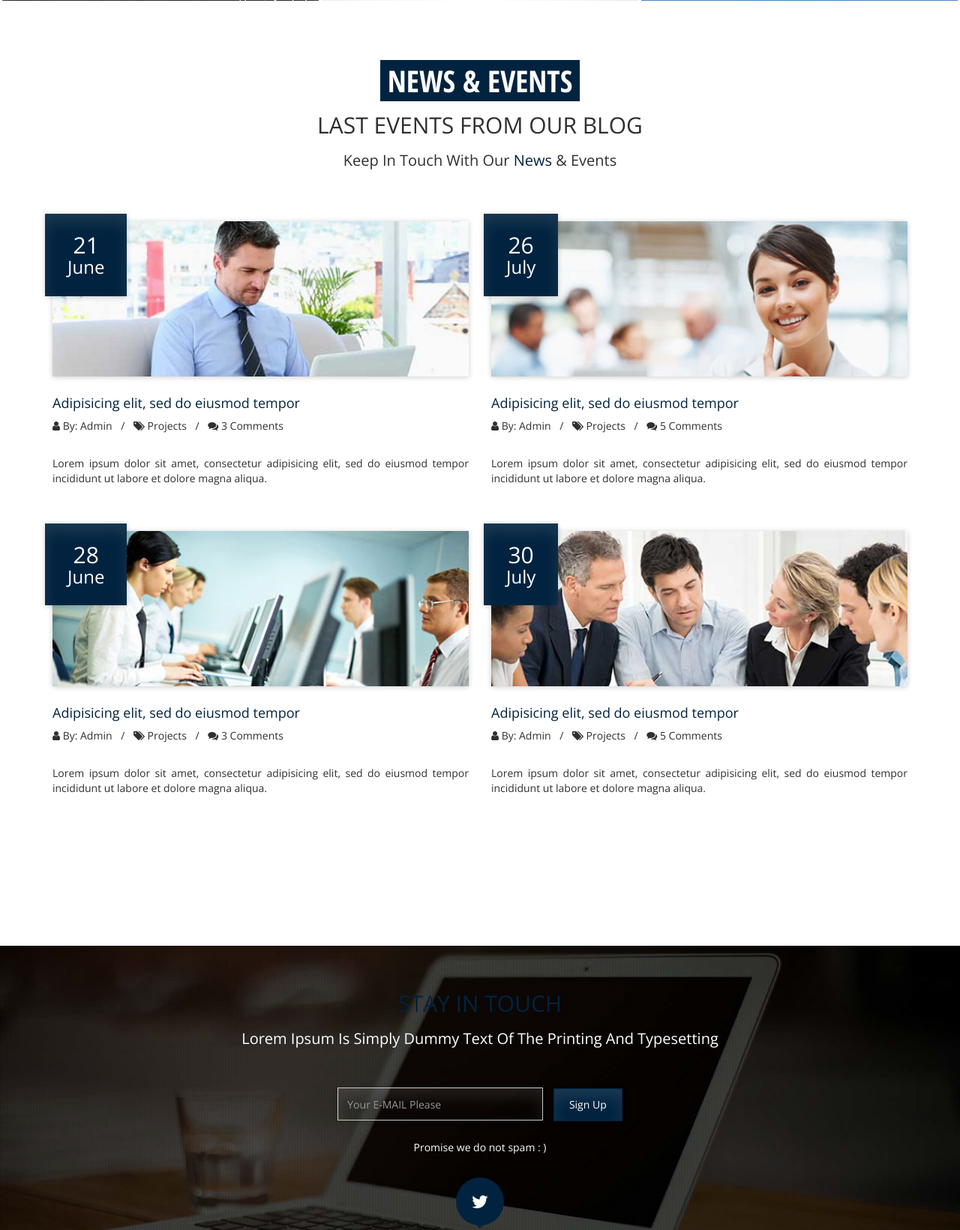
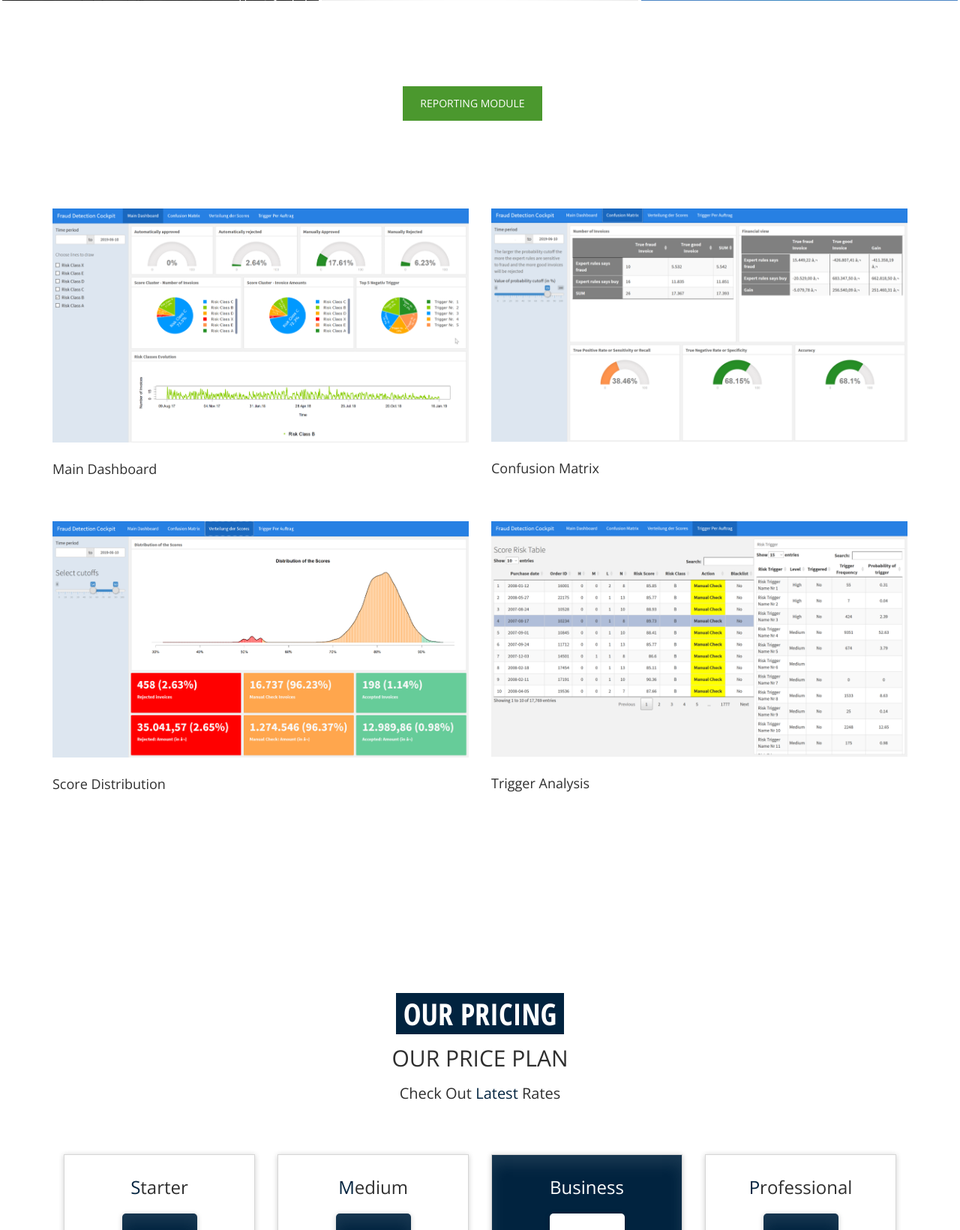
Before and after one commit to ian-iclub/revolution, a PHP site: page / in a window 1280 px wide; the page is wider, and only the part inside the window is pictured. Shown: the part 4860-6500 px from the top of that part at 75% size. Run offline with PHP 8.4, Linux system fonts and the light colour scheme; some libraries are stand-ins or nearby versions.

Commit message:
Added reports section

```diff
--- a/blog.html
+++ b/blog.html
@@ -65,7 +65,7 @@
 							<li><a href="index.html#team">Team</a></li>
 							<li><a href="index.html#works">Works</a></li>
 							<li><a href="index.html#pricing">Price</a></li>
-							<li><a href="index.html#news">News</a></li>
+							<li><a href="index.html#report">News</a></li>
 							<li><a href="index.html#contacts">Contact</a></li>
 						</ul>
 					</div>
--- a/css/theme.css
+++ b/css/theme.css
@@ -1310,15 +1310,15 @@ span.price {
 
 /* News */
 
-.news{
+.report{
 	padding: 60px 2% 80px;
 }
 
-.wrapper-news{
+.wrapper-report{
 	padding: 60px 0;
 }
 
-.news-content {
+.report-content {
     margin-bottom: 60px;
 }
 
--- a/index.html
+++ b/index.html
@@ -71,7 +71,7 @@
 							<li><a href="#team">Team</a></li>
 							<li><a href="#works">Works</a></li>
 							<li><a href="#pricing">Price</a></li>
-							<li><a href="#news">News</a></li>
+							<li><a href="#report">News</a></li>
 							<li><a href="#contacts">Contact</a></li>
 						</ul>
 					</div>
@@ -530,9 +530,6 @@
 					<div class="portfolio">
 						<ul id="filters" class="wow fadeInRight" data-wow-duration="1s" data-wow-delay="300ms">
 						  <li><span class="filter active" style="background-color: #4B982E !important;border-color: #4B982E !important" data-filter="all">Fraud Detection</span></li>
-						  <!-- <li><span class="filter" data-filter=".category-1">IMAGES</span></li>
-						  <li><span class="filter" data-filter=".category-2">VIDEO</span></li>
-						  <li><span class="filter" data-filter=".category-3">PROJECTS</span></li> -->
 						</ul>
 						<div class="portfolio-wrap" style="width: auto">
 							<div class="myport wow fadeInDown" data-wow-duration="1s" data-wow-delay="600ms">
@@ -603,184 +600,70 @@
 		<!-- End Popup Modal-->
 
 		<!-- Reporting Module -->
-		<div class="news">
-				<!-- Block Title -->
-				<div class="element-title">
-					<div class="row">
-						<div class="container">
-							<div class="section-title wow fadeInDown">
-								<h1><span>News & Events</span></h1>
-							</div>
-							<h1 class="wow fadeInUp" data-wow-duration="1s" data-wow-delay="300ms">Last Events from Our Blog</h1>
-							<h3 class="wow fadeInUp" data-wow-duration="1s" data-wow-delay="300ms">Keep in Touch With Our <span class="main-color">News </span>& Events</h3>
-						</div>
-					</div>
-				</div>
+		<div class="report">
+				<ul id="filters" class="wow fadeInRight" data-wow-duration="1s" data-wow-delay="300ms">
+						<li><span class="filter active" style="background-color: #4B982E !important;border-color: #4B982E !important" data-filter="all">Reporting Module</span></li>
+					</ul>
 				<!-- End Block Title -->
 				<div class="container">
-					<div class="wrapper-news">
+					<div class="wrapper-report">
 						<div class="row">
 							<div class="col-lg-6 col-sm-6">
-								<div class="news-content wow fadeInLeft" data-wow-duration="1s" data-wow-delay="300ms">
+								<div class="report-content wow fadeInLeft" data-wow-duration="1s" data-wow-delay="300ms">
 									<div class="entry-header">
-										<div class="blog-image">
-											<a href="blog.html"><img alt="" src="images/blog/post1.jpg" class="img-responsive"></a>
-										</div>
-										<div class="post-date">
-											<h2>21<span>June</span></h2>
+										<div>
+											<img alt="" src="images/main-dashboard.png" class="img-responsive">
 										</div>
 									</div>
 									<div class="entry-content">
 										<h3 class="entry-title">
-											<a href="blog.html">Adipisicing elit, sed do eiusmod tempor</a>
+											<p>Main Dashboard</p>
 										</h3>
-										<ul class="entry-meta">
-										<li><a href="#"><i class="fa fa-user"></i> By: Admin <span>/</span></a></li>
-										<li><a href="#"><i class="fa fa-tags"></i> Projects <span>/</span></a></li>
-										<li><a href="#"><i class="fa fa-comments"></i> 3 Comments</a></li>
-										</ul>
-										<p>Lorem ipsum dolor sit amet, consectetur adipisicing elit, sed do eiusmod tempor incididunt ut labore et dolore magna aliqua. </p>
 									</div>
 								</div>
 							</div>
 							<div class="col-lg-6 col-sm-6">
-								<div class="news-content wow fadeInRight" data-wow-duration="1s" data-wow-delay="300ms">
+									<div class="report-content wow fadeInLeft" data-wow-duration="1s" data-wow-delay="300ms">
 										<div class="entry-header">
-										<div class="blog-image">
-											<a href="blog.html"><img alt="" src="images/blog/post2.jpg" class="img-responsive"></a>
-										</div>
-										<div class="post-date">
-											<h2>26<span>July</span></h2>
+											<div>
+												<img alt="" src="images/confusion-matrix.png" class="img-responsive">
 											</div>
 										</div>
 										<div class="entry-content">
 											<h3 class="entry-title">
-											<a href="blog.html">Adipisicing elit, sed do eiusmod tempor</a>
+												<p>Confusion Matrix</p>
 											</h3>
-										<ul class="entry-meta">
-										<li><a href="#"><i class="fa fa-user"></i> By: Admin <span>/</span></a></li>
-										<li><a href="#"><i class="fa fa-tags"></i> Projects <span>/</span></a></li>
-										<li><a href="#"><i class="fa fa-comments"></i> 5 Comments</a></li>
-										</ul>
-										<p>Lorem ipsum dolor sit amet, consectetur adipisicing elit, sed do eiusmod tempor incididunt ut labore et dolore magna aliqua. </p>
 										</div>
 									</div>
 							</div>
 						</div>
 						<div class="row">
 							<div class="col-lg-6 col-sm-6">
-								<div class="news-content wow fadeInLeft" data-wow-duration="1s" data-wow-delay="600ms">
+									<div class="report-content wow fadeInLeft" data-wow-duration="1s" data-wow-delay="300ms">
 										<div class="entry-header">
-										<div class="blog-image">
-											<a href="blog.html"><img alt="" src="images/blog/post3.jpg" class="img-responsive"></a>
-										</div>
-										<div class="post-date">
-											<h2>28<span>June</span></h2>
+											<div>
+												<img alt="" src="images/score-distribution.png" class="img-responsive">
 											</div>
 										</div>
 										<div class="entry-content">
 											<h3 class="entry-title">
-											<a href="blog.html">Adipisicing elit, sed do eiusmod tempor</a>
+												<p>Score Distribution</p>
 											</h3>
-										<ul class="entry-meta">
-										<li><a href="#"><i class="fa fa-user"></i> By: Admin <span>/</span></a></li>
-										<li><a href="#"><i class="fa fa-tags"></i> Projects <span>/</span></a></li>
-										<li><a href="#"><i class="fa fa-comments"></i> 3 Comments</a></li>
-										</ul>
-										<p>Lorem ipsum dolor sit amet, consectetur adipisicing elit, sed do eiusmod tempor incididunt ut labore et dolore magna aliqua. </p>
 										</div>
 									</div>
 							</div>
 							<div class="col-lg-6 col-sm-6">
-								<div class="news-content wow fadeInRight" data-wow-duration="1s" data-wow-delay="600ms">
+								<div class="report-content wow fadeInLeft" data-wow-duration="1s" data-wow-delay="300ms">
 									<div class="entry-header">
-										<div class="blog-image">
-											<a href="blog.html"><img alt="" src="images/blog/post4.jpg" class="img-responsive"></a>
-										</div>
-										<div class="post-date">
-											<h2>30<span>July</span></h2>
+										<div>
+											<img alt="" src="images/trigger-analysis.png" class="img-responsive">
 										</div>
 									</div>
 									<div class="entry-content">
 										<h3 class="entry-title">
-											<a href="blog.html">Adipisicing elit, sed do eiusmod tempor</a>
+											<p>Trigger Analysis</p>
 										</h3>
-										<ul class="entry-meta">
-										<li><a href="#"><i class="fa fa-user"></i> By: Admin <span>/</span></a></li>
-										<li><a href="#"><i class="fa fa-tags"></i> Projects <span>/</span></a></li>
-										<li><a href="#"><i class="fa fa-comments"></i> 5 Comments</a></li>
-										</ul>
-										<p>Lorem ipsum dolor sit amet, consectetur adipisicing elit, sed do eiusmod tempor incididunt ut labore et dolore magna aliqua. </p>
 									</div>
-								</div>
-							</div>
-						</div>
-					</div>
-				</div>
-			</div>
-
-			<div class="stay-in parallax">
-				<!-- Block Title -->
-				<div class="overlay">
-					<div class="wrapper-block-stay-in">
-						<div class="element-title">
-							<div class="row">
-								<div class="container">
-									<h1 class="main-color wow fadeInDown" data-wow-duration="1s" data-wow-delay="300ms">Stay in Touch</h1>
-									<h3 class="white-color wow fadeInUp" data-wow-duration="1s" data-wow-delay="300ms">Lorem Ipsum is simply dummy text of the printing and typesetting</h3>
-								</div>
-							</div>
-						</div>
-						<!-- End Block Title -->
-						<div class="signup">
-							<div class="row">
-								<div class="container">
-									<div class="sign_form wow fadeInLeft" data-wow-duration="1s" data-wow-delay="300ms">
-										<!-- SUBSCRIPTION FORM -->
-										<form id="sign-form" method="post" action="#">
-											<input type="email" name="email" placeholder="Your E-MAIL Please" class="form-control input-box">
-											<input type="submit" value="Sign Up">
-											<div id="signup-error"></div>
-											<p>Promise we do not spam : )</p>
-										</form>
-										<!-- / END SUBSCRIPTION FORM -->
-									</div>
-								</div>
-							</div>
-						</div>
-
-						<div class="row">
-							<div class="container">
-								<div class="wrapper-tweet">
-									<!-- Twitter -->
-									<div class="tweet wow fadeInRight" data-wow-duration="1s" data-wow-delay="700ms">
-										<div class="col-sm-8 col-sm-offset-2">
-											<div class="twitter-icon text-center">
-												<i class="fa fa-twitter"></i>
-												<h4>Andsolutions</h4>
-											</div>
-											<div id="twitter-carousel" class="carousel slide" data-ride="carousel">
-												<ol class="carousel-indicators">
-													<li data-target="#twitter-carousel" data-slide-to="0" class="active"></li>
-													<li data-target="#twitter-carousel" data-slide-to="1"></li>
-													<li data-target="#twitter-carousel" data-slide-to="2"></li>
-												</ol><!-- /.carousel-indicators -->
-
-												<div class="carousel-inner">
-													<div class="item active">
-														<p>Xlight Bootstrap Retina Flat One Page Theme <a href="#"><span>#bootstrap #retina</span> #MyWebSite</a></p>
-													</div>
-													<div class="item">
-														<p>Xlight is Fully Responsive Template <a href="#"><span>#simple #elegant #responsive</span> #MyWebSite</a></p>
-													</div>
-													<div class="item">
-														<p>Xlight is the best solution for your Agency <a href="#"><span>#onepagetheme #xlight</span> #MyWebSite</a></p>
-													</div>
-												</div>
-											</div>
-										</div>
-									</div>
-									<!-- End Twitter -->
 								</div>
 							</div>
 						</div>
@@ -968,7 +851,7 @@
 
 
 <!-- News Section -->
-<section class="section-wrapper" id="news">
+<section class="section-wrapper" id="report">
 
 
 </section>
```
Also changed, not shown: report.html (added, +39 -0 lines). Lines whose indentation alone changed are shown as unchanged.
